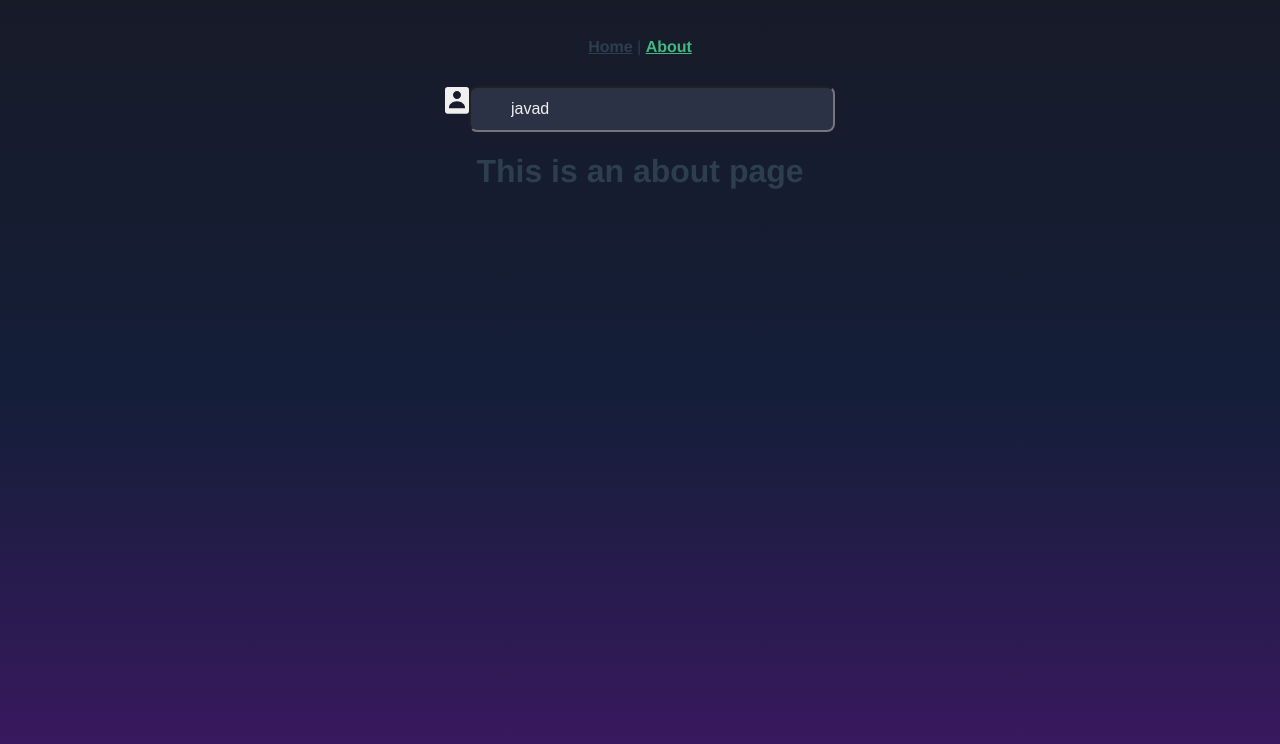
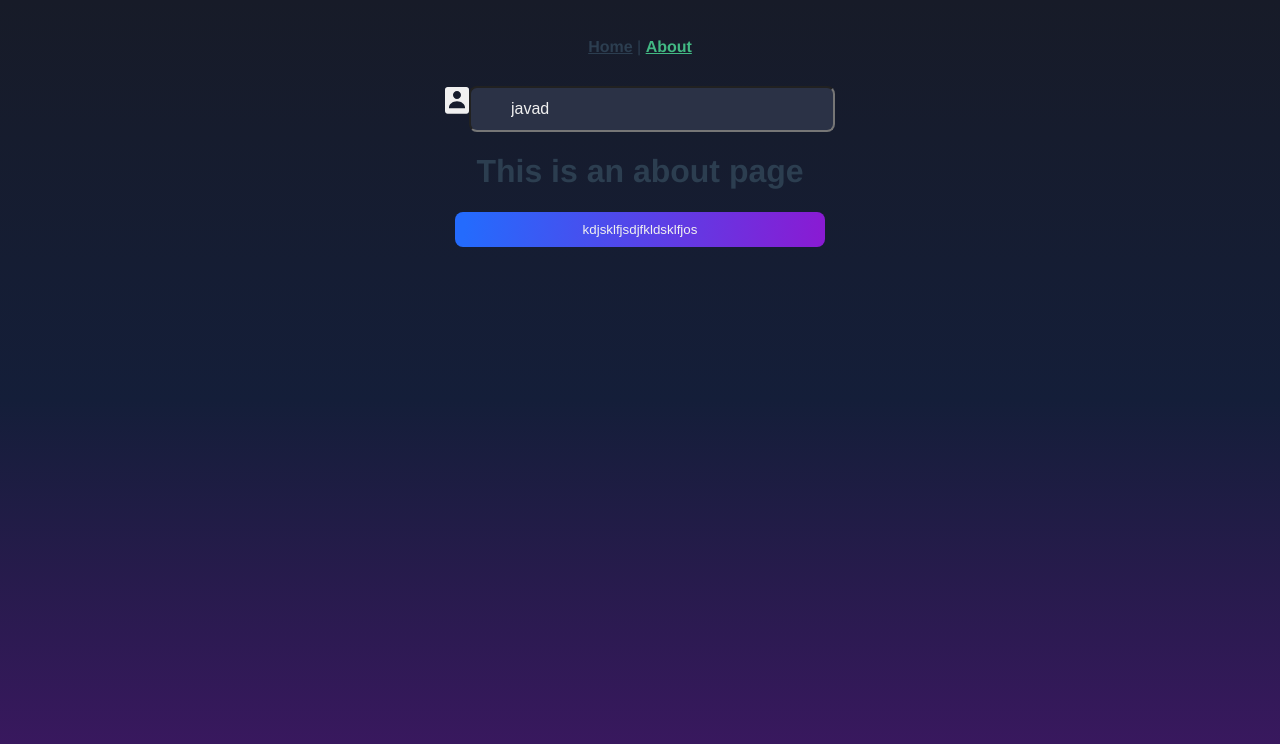
Before and after one commit to aliiimaher/ToDoList-Frontend, a Vue app: page /about in a window 1280 px wide. Shown: the top 744 px of the page. Built offline with nearby package versions, Linux system fonts and the light colour scheme.

Commit message:
make some changes in the file

```diff
--- a/src/views/AboutView.vue
+++ b/src/views/AboutView.vue
@@ -5,12 +5,19 @@
       :icon="require('../assets/icons/person.svg')"
     ></TextInput>
     <h1>This is an about page</h1>
+    <Button :name="name1"></Button>
   </div>
 </template>
 
 <script>
 import TextInput from "@/components/TextInput.vue";
+import Button from "@/components/Button.vue";
 export default {
-  components: { TextInput },
+  components: { TextInput, Button },
+  data() {
+    return {
+      name1: "kdjsklfjsdjfkldsklfjos",
+    };
+  },
 };
 </script>
```
